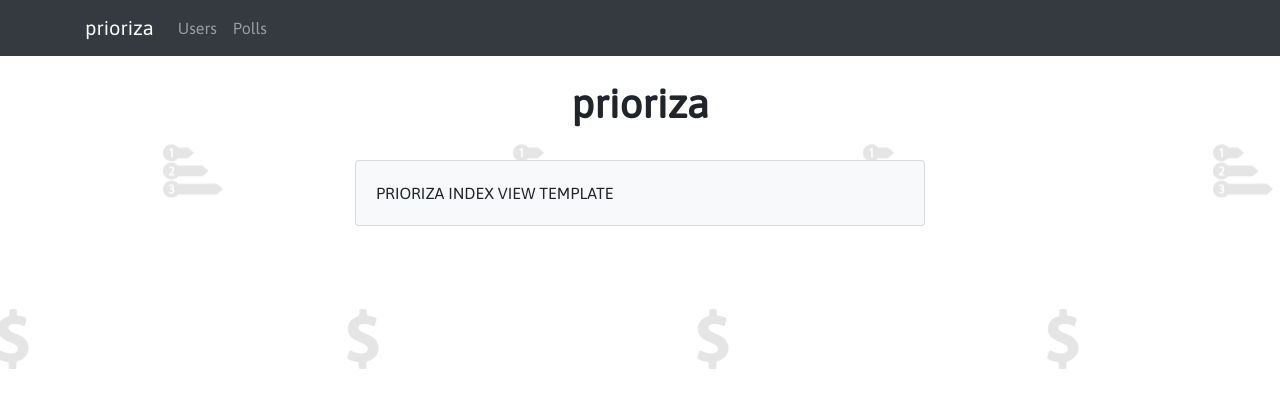
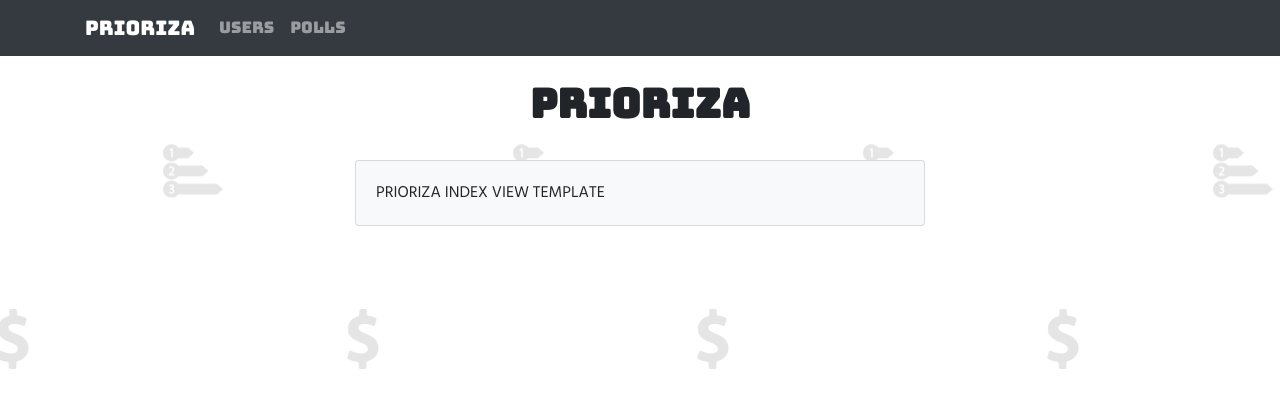
Before and after one commit to mcueto/prioriza, a Django app: page / in a window 1280 px wide. Shown: the top 420 px of the page. Run offline with Django 3.2, Linux system fonts and the light colour scheme; some libraries are stand-ins or nearby versions.

Commit message:
Change font family for body, .logo & .navbar-item
- body now uses 'Hind' font-family
- .logo and .navbar-item now uses 'Bungee' font-family

```diff
--- a/prioriza/static/css/prioriza.css
+++ b/prioriza/static/css/prioriza.css
@@ -1,6 +1,17 @@
- @import url('https://fonts.googleapis.com/css?family=Asap');
+@import url('https://fonts.googleapis.com/css?family=Bungee');
+@import url('https://fonts.googleapis.com/css?family=Hind');
 
- body{
-    font-family: 'Asap', sans-serif;
+
+body{
+  font-family: 'Hind', sans-serif;
     background-image: url('../img/background.png');
- }
+}
+
+.logo, .nav-item{
+  font-family: 'Bungee', cursive;
+}
+
+label{
+  font-weight: 700;
+  text-transform: uppercase;
+}
--- a/prioriza/templates/base.html
+++ b/prioriza/templates/base.html
@@ -27,7 +27,7 @@
     <div class="container">
       <div class="row my-4">
         <div class="col-md-12 text-center">
-          <h1>
+          <h1 class="logo">
             <b>
               prioriza
             </b>
--- a/prioriza/templates/components/navbar.html
+++ b/prioriza/templates/components/navbar.html
@@ -1,6 +1,6 @@
 <nav class="navbar navbar-expand-lg navbar-dark bg-dark">
   <div class="container">
-    <a class="navbar-brand" href="{% url 'index' %}">
+    <a class="navbar-brand logo" href="{% url 'index' %}">
       prioriza
     </a>
     <button class="navbar-toggler" type="button" data-toggle="collapse" data-target="#navbarText" aria-controls="navbarText" aria-expanded="false" aria-label="Toggle navigation">
```
